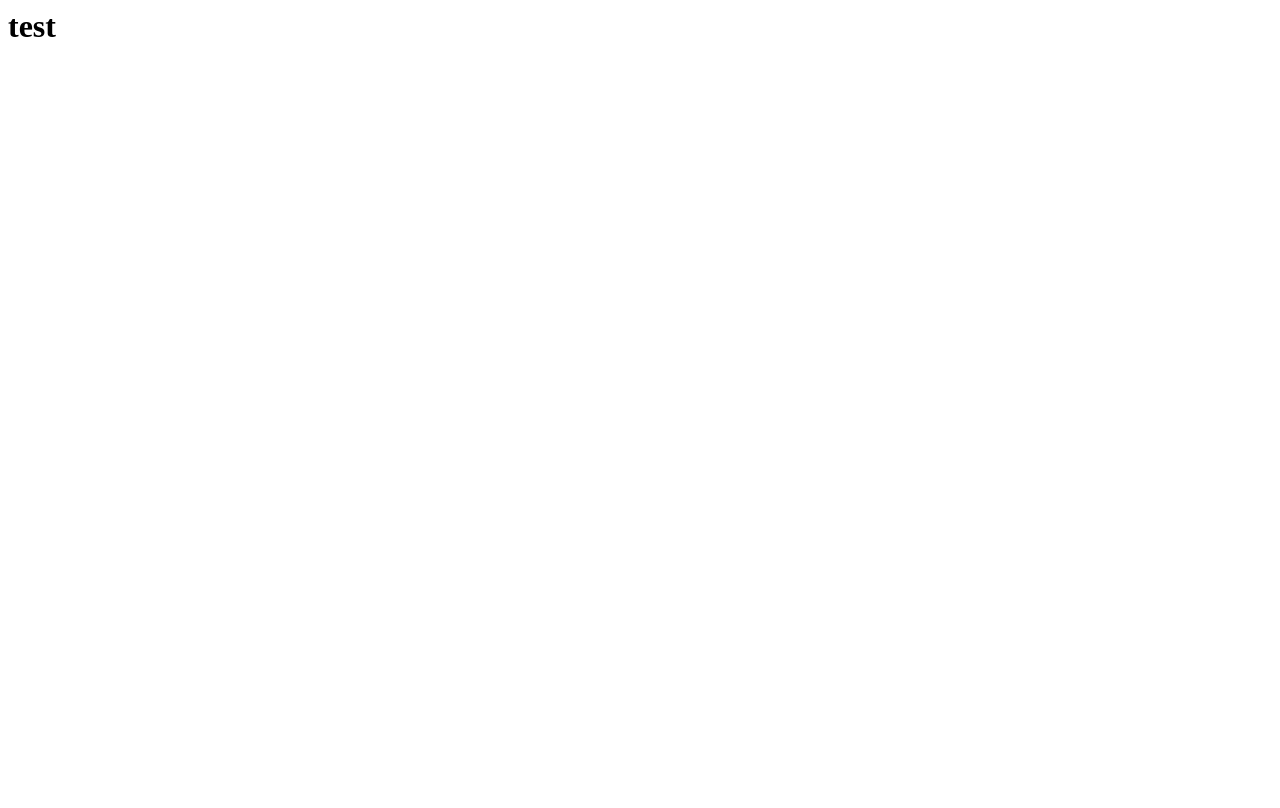
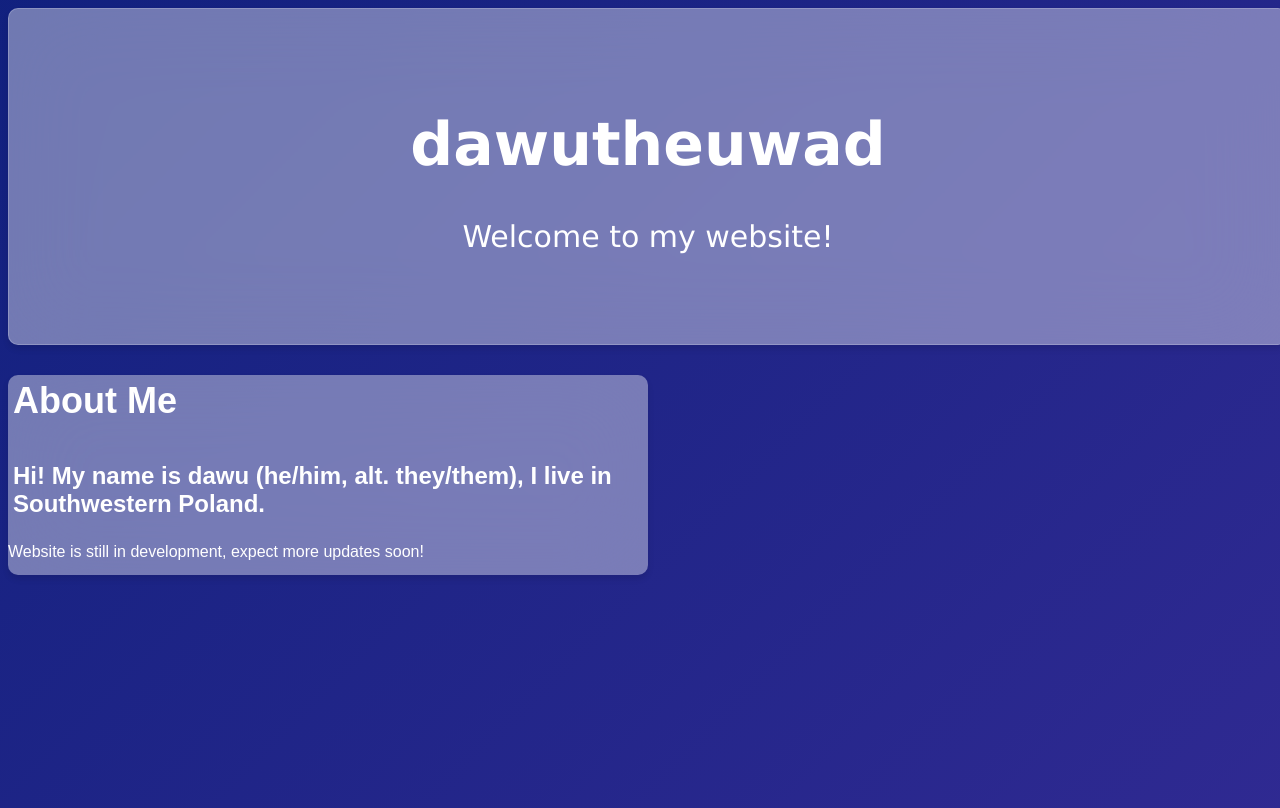
Before and after one commit to dawutheuwad/dawutheuwad.github.io, a plain HTML site: page index.html in a window 1280 px wide. Drawn offline with Linux system fonts and the light colour scheme.

Commit message:
update of index.html

```diff
--- a/index.html
+++ b/index.html
@@ -2,9 +2,76 @@
         <head>
                 <meta charset="utf-8">
                 <title>dawu</title>
+                <style>
+                    .header {
+                    padding: 60px;
+                    text-align: center;
+                    color: white;
+					font-size: 30px;
+					background: rgba(255, 255, 255, 0.4); /* Semi-transparent background */
+					backdrop-filter: blur(40px); /* Blur effect */
+					-webkit-backdrop-filter: blur(10px); /* For Safari */
+					border-radius: 10px;
+					border: 1px solid rgba(255, 255, 255, 0.2);
+					box-shadow: 0 4px 6px rgba(0, 0, 0, 0.1);
+                }
+                </style>
+				<style>
+				html, body {
+					width: 100%;
+					height: 100%;
+				}
+
+				body {
+					background: linear-gradient(-45deg, rgba(68,48,159,1) 0%, rgba(9,30,121,1) 50%, rgba(170,28,15,1) 100%);
+					background-size: 400% 400%;
+					animation: gradient 15s ease infinite;
+				}
+
+				@keyframes gradient {
+					0% {
+						background-position: 0% 50%;
+						}
+					50% {
+						background-position: 100% 50%;
+						}
+					100% {
+						background-position: 0% 50%;
+						}
+				}
+
+		</style>
+		<style>
+			body {
+				font-family:Verdana, sans-serif
+				}
+		</style>
+		<style>
+			.rectanglehalf{
+					width: 50%;
+					height: 200px;
+					background: rgba(255, 255, 255, 0.4);
+					color: white;
+					font-family: Arial;
+					backdrop-filter: blur(40px); /* Blur effect */
+					-webkit-backdrop-filter: blur(10px); /* For Safari */
+					border-radius: 10px;
+					box-shadow: 0 4px 6px rgba(0, 0, 0, 0.1);
+				}
+		</style>
         </head>
 
         <body>
-		<h1>test</h1>
+            <div class="header">
+              <h1>dawutheuwad</h1>
+              <p>Welcome to my website!</p>
+            </div>
+			<div class="rectanglehalf">
+				<div style="font-size: 24px">
+					<h2 style="padding:5px">About Me</h2>
+				</div>
+				<h2 style="padding: 5px">Hi! My name is dawu (he/him, alt. they/them), I live in Southwestern Poland.</h2>
+				<p>    Website is still in development, expect more updates soon!</p>
+			</div>
         </body>
 </html>
```
Lines whose indentation alone changed are shown as unchanged.
